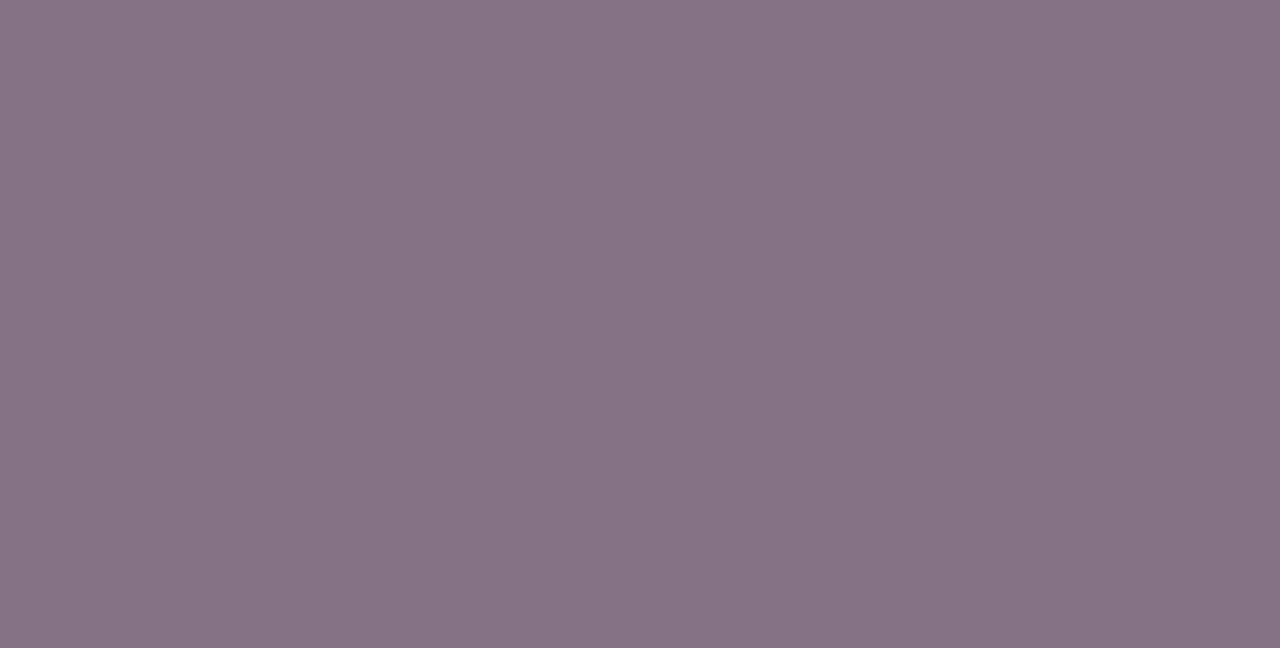
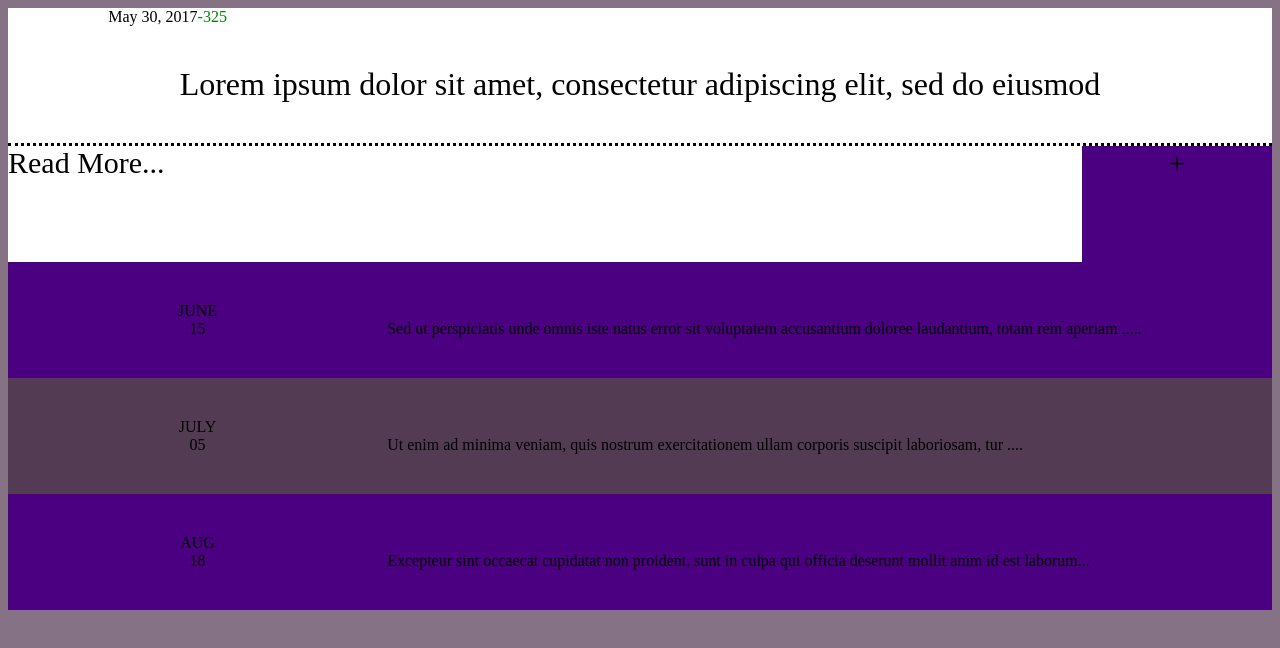
Before and after one commit to 103046492/WebProgramming_2020, a plain HTML site: page week 2_3/index.html in a window 1280 px wide. Drawn offline with Linux system fonts and the light colour scheme.

Commit message:
week 2_3 progress

```diff
--- a/week 2_3/index.css
+++ b/week 2_3/index.css
@@ -0,0 +1,80 @@
+.headline-box {
+    border-bottom: dotted;
+    background-color: white;
+}
+
+.headline-etc-box {
+    font-size: 0px;
+
+
+}
+
+.date-time {
+    display: inline-block;
+    width: 15%;
+    font-size: 16px;
+    text-align: right;
+
+}
+
+.likes {
+    display: inline-block;
+    width: 85%;
+    font-size: 16px;
+    color: green;
+
+}
+
+.headline {
+    font-size: 32px;
+    text-align: center;
+    margin: 40px;
+
+}
+
+
+.dropdown-box {
+    font-size: 0;
+}
+
+.dropdown {
+    display: inline-block;
+    width: 85%;
+    font-size: 30px;
+    text-align: left;
+    background-color: white;
+    height: 116px;
+}
+
+.button {
+    display: inline-block;
+    width: 15%;
+    font-size: 30px;
+    text-align: center;
+    background-color: indigo;
+    height: 116px;
+}
+
+.list-box {
+    background-color: indigo;
+    font-size: 0;
+}
+.date-box {
+    display: inline-block;
+    width: 30%;
+    font-size: 16px;
+    text-align: center;
+    padding: 40px 0px;
+}
+
+.list-box .desc {
+    display: inline-block;
+    width: 70%;
+    font-size: 16px;
+}
+.list-box .background {
+    background-color: violet;
+}
+.background {
+    background-color: rgba(54, 24, 54, 0.603);
+}
--- a/week 2_3/index.html
+++ b/week 2_3/index.html
@@ -1,13 +1,59 @@
 <!DOCTYPE html>
 <html lang="en">
+
 <head>
     <meta charset="UTF-8">
     <meta name="viewport" content="width=device-width, initial-scale=1.0">
     <meta http-equiv="X-UA-Compatible" content="ie=edge">
     <title>Document</title>
+    <link rel="stylesheet" type="text/css" href="index.css">
 </head>
-<body style="background-color: rgba(54, 24, 54, 0.603);">
+
+<body class=background>
+    <div class=headline-box>
+        <div class=headline-etc-box>
+            <div class=date-time>May 30, 2017</div>
+            <div class=likes>-325</div>
+        </div>
+        <div class=headline>Lorem ipsum dolor sit amet, consectetur adipiscing elit, sed do eiusmod</div>
+
+
+    </div>
+
+
+
+    <div class="dropdown-box">
+        <div class="dropdown">Read More...</div>
+        <div class="button"> + </div>
+    </div>
+
+
+    <div class="list-box">
+        <div class="date-box">
+            <div class="month">JUNE</div>
+            <div class="day">15</div>
+        </div>
+        <div class="desc">Sed ut perspiciatis unde omnis iste natus error sit voluptatem accusantium doloree laudantium,
+            totam rem aperiam .....</div>
+    </div>
+    <div class="list-box background">
+        <div class="date-box">
+            <div class="month">JULY</div>
+            <div class="day">05</div>
+        </div>
+        <div class="desc">Ut enim ad minima veniam, quis nostrum exercitationem ullam corporis suscipit laboriosam, tur
+            ....</div>
+    </div>
+    <div class="list-box">
+        <div class="date-box">
+            <div class="month">AUG</div>
+            <div class="day">18</div>
+        </div>
+        <div class="desc">Excepteur sint occaecat cupidatat non proident, sunt in culpa qui officia deserunt mollit anim
+            id est laborum...</div>
+    </div>
 
 
 </body>
+
 </html>
```
